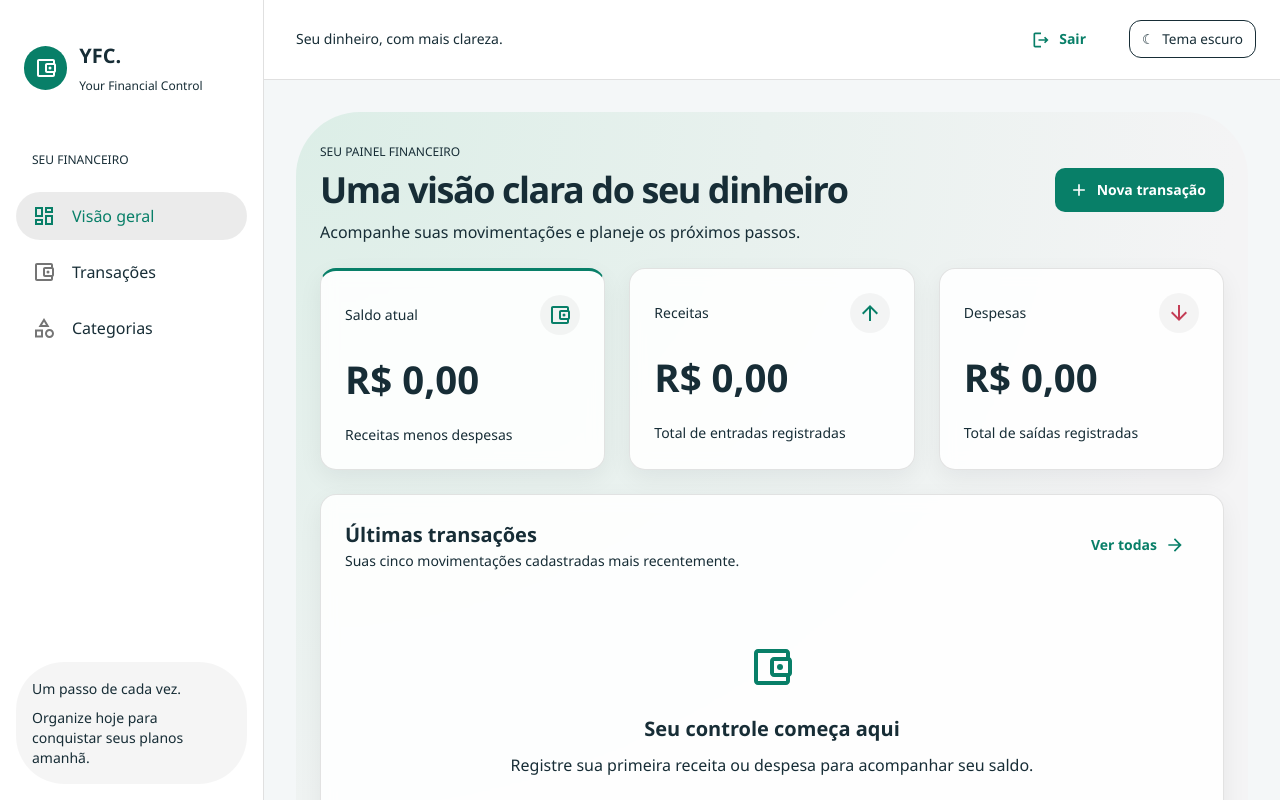
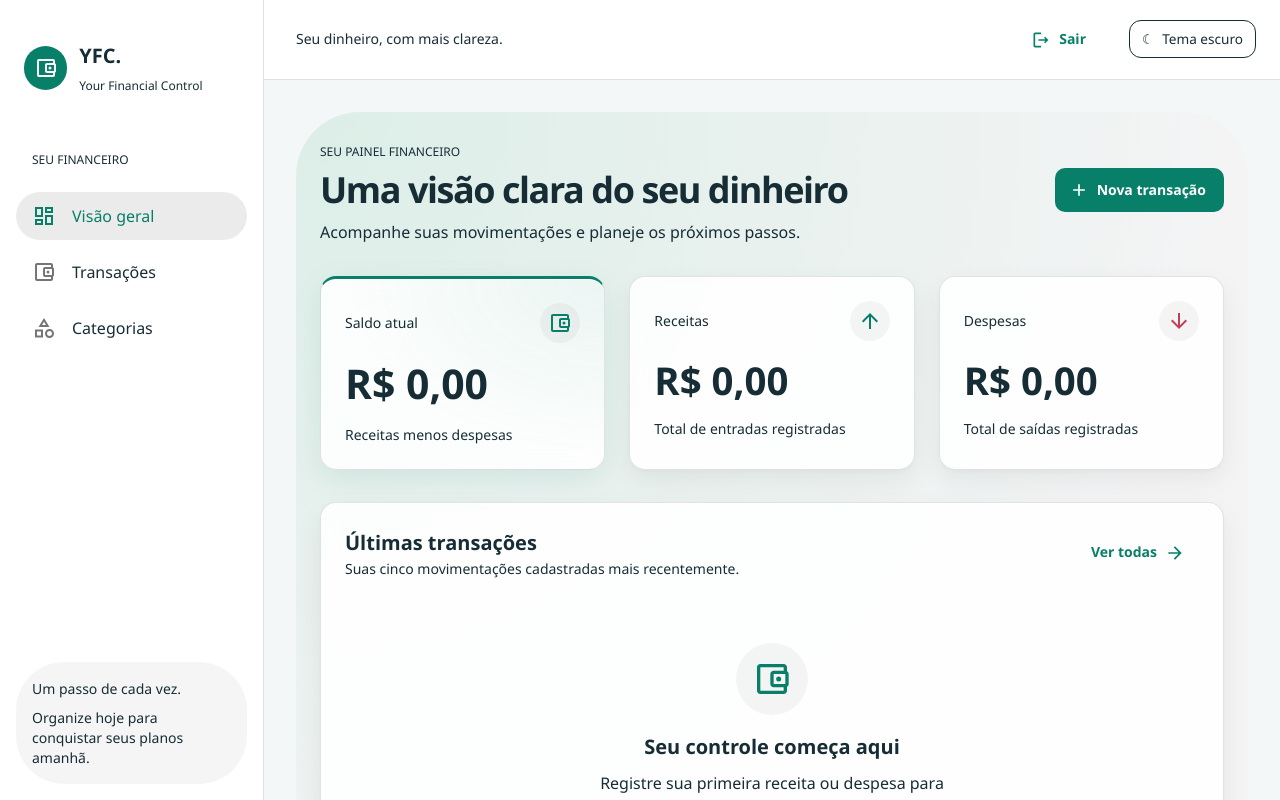
Before and after one commit to Matheus-Lacerda-Da-silva/Your-Financial-Control, a React (Vite) app in the folder frontend/: page /acesso in a window 1280 px wide. Both pictures are taken after typing "name@example.com", "Sample123" into the empty fields and a click on the button "Entrar na demonstração". Shown: the top 800 px of the page. Built offline with nearby package versions, Linux system fonts and the light colour scheme.

Commit message:
style: refina glassmorphism do dashboard

```diff
--- a/frontend/src/components/CartaoResumo.tsx
+++ b/frontend/src/components/CartaoResumo.tsx
@@ -15,14 +15,18 @@ type Props = {
 export default function CartaoResumo({ titulo, valor, detalhe, icone: Icone, cor, destaque = false }: Props) {
   return <SuperficieVidro sx={tema => ({
     gridColumn: { sm: destaque ? '1 / -1' : 'auto', lg: 'auto' },
-    ...(destaque ? { borderTop: `3px solid ${tema.glass.destaque}` } : {}),
+    ...(destaque ? {
+      borderTop: `3px solid ${tema.glass.destaque}`,
+      backgroundImage: tema.glass.iluminacao,
+      boxShadow: `${tema.glass.luzInterna}, ${tema.glass.sombraDestaque}`,
+    } : {}),
   })}>
     <CardContent>
       <Stack direction="row" sx={{ justifyContent: 'space-between', alignItems: 'center', gap: 1 }}>
         <Typography variant="subtitle2" component="h2">{titulo}</Typography>
         <Box sx={{ p: 1, display: 'flex', borderRadius: 2, bgcolor: 'action.hover', color: cor }}><Icone aria-hidden="true" /></Box>
       </Stack>
-      <Typography sx={{ my: 2, fontSize: 'clamp(1.8rem, 3vw, 2.4rem)', fontWeight: 750, overflowWrap: 'anywhere', fontVariantNumeric: 'tabular-nums' }}>{formatarMoeda(valor)}</Typography>
+      <Typography color={destaque && valor < 0 ? 'error.main' : 'text.primary'} sx={{ my: 2, fontSize: destaque ? 'clamp(2rem, 3.2vw, 2.6rem)' : 'clamp(1.8rem, 3vw, 2.4rem)', fontWeight: 750, lineHeight: 1.2, overflowWrap: 'anywhere', fontVariantNumeric: 'tabular-nums' }}>{formatarMoeda(valor)}</Typography>
       <Typography variant="body2" color="text.secondary">{detalhe}</Typography>
     </CardContent>
   </SuperficieVidro>
--- a/frontend/src/components/SuperficieVidro.tsx
+++ b/frontend/src/components/SuperficieVidro.tsx
@@ -9,7 +9,7 @@ export default function SuperficieVidro({ sx = [], ...props }: CardProps) {
       backgroundColor: tema.glass.opaca,
       backgroundImage: 'none',
       border: `1px solid ${tema.glass.borda}`,
-      boxShadow: tema.glass.sombra,
+      boxShadow: `${tema.glass.luzInterna}, ${tema.glass.sombra}`,
       '@supports ((backdrop-filter: blur(1px)) or (-webkit-backdrop-filter: blur(1px)))': {
         backgroundColor: tema.glass.superficie,
         backdropFilter: `blur(${tema.glass.blur})`,
--- a/frontend/src/pages/Inicio.tsx
+++ b/frontend/src/pages/Inicio.tsx
@@ -15,10 +15,10 @@ export default function Inicio({ transacoes }: { transacoes: Transacao[] }) {
     { titulo: 'Receitas', valor: receitas, detalhe: 'Total de entradas registradas', icone: ArrowUpward, cor: 'success.main' },
     { titulo: 'Despesas', valor: despesas, detalhe: 'Total de saídas registradas', icone: ArrowDownward, cor: 'error.main' },
   ]
-  return <Stack spacing={{ xs: 2, sm: 3 }} sx={tema => ({
+  return <Stack spacing={{ xs: 3, lg: 4 }} sx={tema => ({
     background: tema.glass.fundoDashboard,
     borderRadius: 4,
-    p: { xs: 2, sm: 3 },
+    p: { xs: 1, sm: 3 },
     minWidth: 0,
   })}>
     <Box sx={{ display: 'flex', justifyContent: 'space-between', gap: 2, flexWrap: 'wrap', alignItems: 'center' }}>
@@ -30,12 +30,12 @@ export default function Inicio({ transacoes }: { transacoes: Transacao[] }) {
     </Box>
     <SuperficieVidro><CardContent>
       <Stack direction="row" sx={{ alignItems: 'center', justifyContent: 'space-between', gap: 2, flexWrap: 'wrap', mb: 3 }}><Box><Typography variant="h6" component="h2">Últimas transações</Typography><Typography variant="body2" color="text.secondary">Suas cinco movimentações cadastradas mais recentemente.</Typography></Box><Button component={Link} to="/transacoes" endIcon={<ArrowForward />}>Ver todas</Button></Stack>
-      {transacoes.length === 0 ? <Box sx={{ textAlign: 'center', py: 6, px: 1 }}><AccountBalanceWalletOutlined sx={{ fontSize: 48, color: 'primary.main', mb: 2 }} /><Typography variant="h6">Seu controle começa aqui</Typography><Typography color="text.secondary" sx={{ mt: 1, mb: 3 }}>Registre sua primeira receita ou despesa para acompanhar seu saldo.</Typography><Button component={Link} to="/transacoes" variant="outlined" startIcon={<Add />}>Adicionar transação</Button></Box> : <Stack divider={<Box sx={{ borderBottom: 1, borderColor: 'divider' }} />}>
+      {transacoes.length === 0 ? <Box sx={{ textAlign: 'center', py: { xs: 3, sm: 5 }, px: 1, maxWidth: 440, mx: 'auto' }}><Box sx={{ display: 'inline-flex', p: 2, mb: 2, bgcolor: 'action.hover', borderRadius: 3 }}><AccountBalanceWalletOutlined aria-hidden="true" sx={{ fontSize: 40, color: 'primary.main' }} /></Box><Typography variant="h6" component="h3">Seu controle começa aqui</Typography><Typography color="text.secondary" sx={{ mt: 1, mb: 3 }}>Registre sua primeira receita ou despesa para acompanhar seu saldo.</Typography><Button component={Link} to="/transacoes" variant="outlined" startIcon={<Add />}>Adicionar transação</Button></Box> : <Stack divider={<Box sx={{ borderBottom: 1, borderColor: 'divider' }} />}>
         {transacoes.slice(0, 5).map(t => <Box key={t.id} sx={{ display: 'flex', gap: 2, alignItems: 'center', py: 2, flexWrap: 'wrap' }}>
           <Box sx={{ bgcolor: 'action.hover', color: t.valorCentavos >= 0 ? 'success.main' : 'error.main', p: 1.2, borderRadius: 3, display: { xs: 'none', sm: 'flex' } }}>{t.valorCentavos >= 0 ? <ArrowUpward /> : <ArrowDownward />}</Box>
           <Box sx={{ flex: '1 1 140px', minWidth: 0 }}><Typography sx={{ overflowWrap: 'anywhere', fontWeight: 650 }}>{t.descricao}</Typography><Typography variant="body2" color="text.secondary" sx={{ overflowWrap: 'anywhere' }}>{t.categoria} · {formatarData(t.data)}</Typography></Box>
           <Chip size="small" variant="outlined" label={t.tipo === 'receita' ? 'Receita' : 'Despesa'} color={t.tipo === 'receita' ? 'success' : 'error'} />
-          <Typography color={t.valorCentavos >= 0 ? 'success.main' : 'error.main'} sx={{ overflowWrap: 'anywhere', fontWeight: 650, fontVariantNumeric: 'tabular-nums' }}>{formatarMoeda(t.valorCentavos)}</Typography>
+          <Typography color={t.valorCentavos >= 0 ? 'success.main' : 'error.main'} sx={{ overflowWrap: 'anywhere', fontWeight: 650, fontVariantNumeric: 'tabular-nums', textAlign: { sm: 'right' }, flexBasis: { xs: '100%', sm: 'auto' }, maxWidth: '100%' }}>{formatarMoeda(t.valorCentavos)}</Typography>
         </Box>)}
       </Stack>}
     </CardContent></SuperficieVidro>
--- a/frontend/src/theme/TemaProvider.tsx
+++ b/frontend/src/theme/TemaProvider.tsx
@@ -8,6 +8,9 @@ type TokensVidro = {
   borda: string
   blur: string
   sombra: string
+  luzInterna: string
+  sombraDestaque: string
+  iluminacao: string
   fundoDashboard: string
   destaque: string
 }
@@ -31,7 +34,12 @@ export default function TemaProvider({ children }: { children: ReactNode }) {
       opaca: modo === 'light' ? '#ffffff' : '#1f2125',
       borda: modo === 'light' ? 'rgba(24,24,27,0.12)' : 'rgba(255,255,255,0.14)',
       blur: '8px',
-      sombra: modo === 'light' ? '0 8px 24px rgba(24,24,27,0.06)' : '0 8px 24px rgba(0,0,0,0.20)',
+      sombra: modo === 'light' ? '0 2px 4px rgba(24,24,27,0.03), 0 10px 28px rgba(24,24,27,0.06)' : '0 2px 4px rgba(0,0,0,0.12), 0 10px 28px rgba(0,0,0,0.22)',
+      luzInterna: modo === 'light' ? 'inset 0 1px 0 rgba(255,255,255,0.90)' : 'inset 0 1px 0 rgba(255,255,255,0.08)',
+      sombraDestaque: modo === 'light' ? '0 8px 28px rgba(8,127,104,0.10)' : '0 8px 28px rgba(0,0,0,0.28)',
+      iluminacao: modo === 'light'
+        ? 'radial-gradient(ellipse at top right, rgba(8,127,104,0.07), transparent 65%)'
+        : 'radial-gradient(ellipse at top right, rgba(101,219,192,0.08), transparent 65%)',
       fundoDashboard: modo === 'light'
         ? 'radial-gradient(ellipse at top left, #dceee7, #f4f4f5 70%)'
         : 'radial-gradient(ellipse at top left, #20372f, #18181b 70%)',
```
Also changed, not shown: 3 other files (tests, documents, lock files or other folders).
